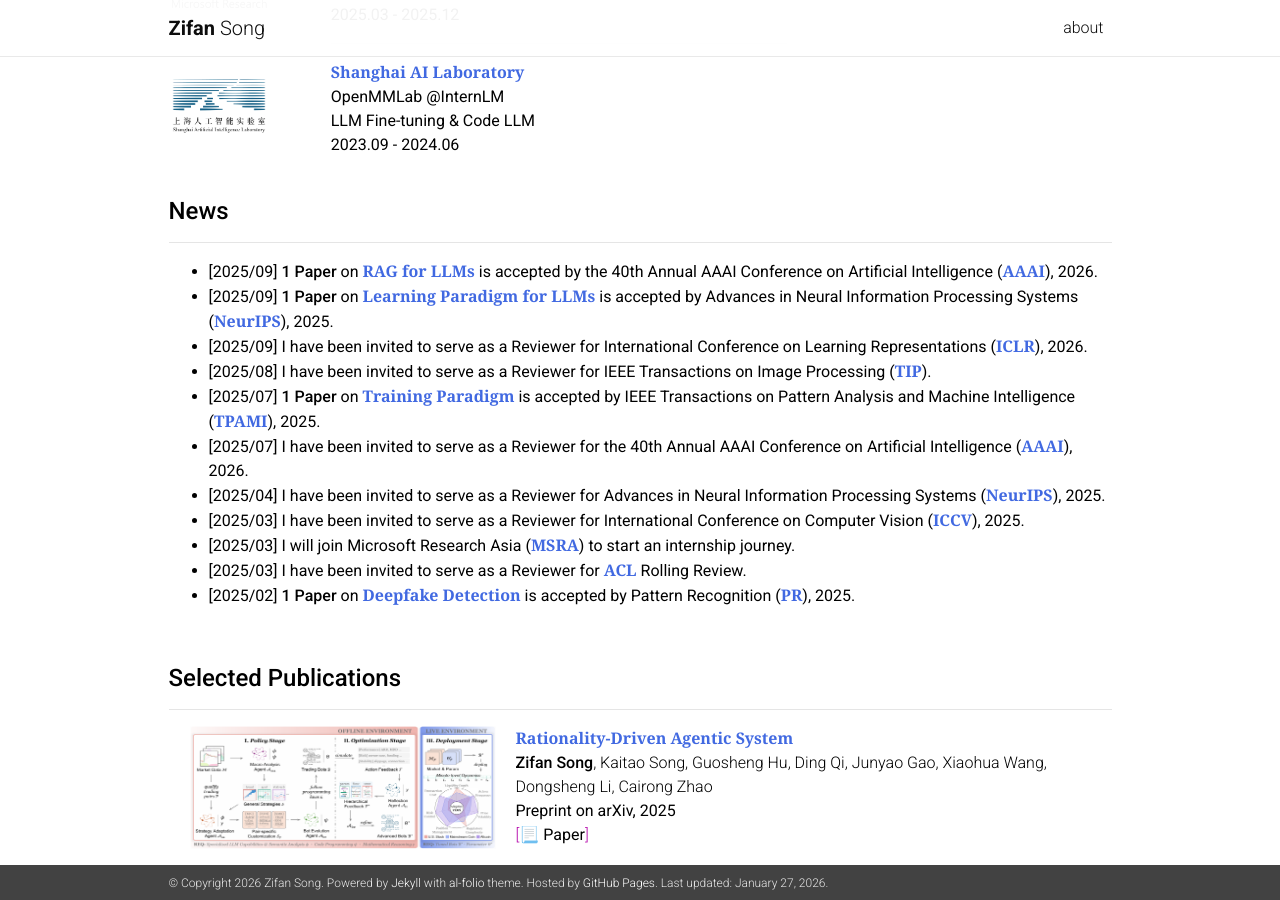
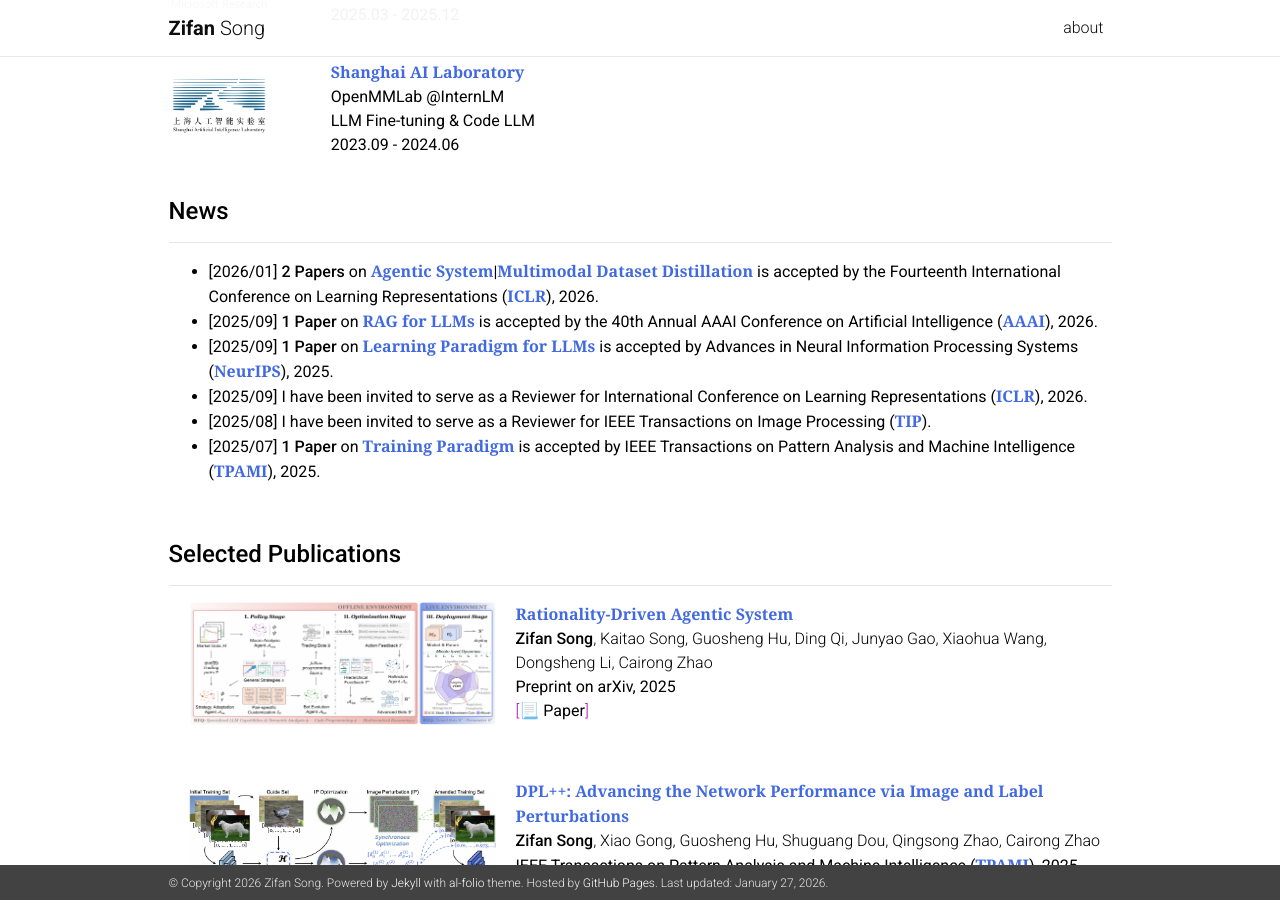
Before and after one commit to MatCaviar/MatCaviar.github.io, a Jekyll site: the page built from _pages/MatCaivar.md, in a window 1280 px wide and 900 px high, scrolled down 817 px. Built offline with Jekyll 4.4.1, drawn with Linux system fonts in a browser that asks for light colours; nearby versions of some CDN libraries; a style sheet for code colours, icons or effects is not loaded.

Commit message:
Update MatCaivar.md

```diff
--- a/_pages/MatCaivar.md
+++ b/_pages/MatCaivar.md
@@ -81,17 +81,12 @@ social: false  # includes social icons at the bottom of the page
 
 #### **News**
 <hr />
+- <B>[2026/01] **2 Papers** on [**<font face="Georgia" color="RoyalBlue"><B>Agentic System</B></font>**](https://arxiv.org/abs/2510.04787){:target="_blank"}|[**<font face="Georgia" color="RoyalBlue"><B>Multimodal Dataset Distillation</B></font>**](https://arxiv.org/abs/2510.04787){:target="_blank"} is accepted by the Fourteenth International Conference on Learning Representations (**<font face="Georgia" color="RoyalBlue"><B>ICLR</B></font>**), 2026.</B>
 - <B>[2025/09] **1 Paper** on [**<font face="Georgia" color="RoyalBlue"><B>RAG for LLMs</B></font>**](https://arxiv.org/abs/2505.11820){:target="_blank"} is accepted by the 40th Annual AAAI Conference on Artificial Intelligence (**<font face="Georgia" color="RoyalBlue"><B>AAAI</B></font>**), 2026.</B>
 - <B>[2025/09] **1 Paper** on [**<font face="Georgia" color="RoyalBlue"><B>Learning Paradigm for LLMs</B></font>**](https://arxiv.org/abs/2505.11820){:target="_blank"} is accepted by Advances in Neural Information Processing Systems (**<font face="Georgia" color="RoyalBlue"><B>NeurIPS</B></font>**), 2025.</B>
 - <B>[2025/09] I have been invited to serve as a Reviewer for International Conference on Learning Representations (**<font face="Georgia" color="RoyalBlue"><B>ICLR</B></font>**), 2026.</B>
 - <B>[2025/08] I have been invited to serve as a Reviewer for IEEE Transactions on Image Processing (**<font face="Georgia" color="RoyalBlue"><B>TIP</B></font>**).</B>
 - <B>[2025/07] **1 Paper** on [**<font face="Georgia" color="RoyalBlue"><B>Training Paradigm</B></font>**](https://ieeexplore.ieee.org/abstract/document/11106184){:target="_blank"} is accepted by IEEE Transactions on Pattern Analysis and Machine Intelligence (**<font face="Georgia" color="RoyalBlue"><B>TPAMI</B></font>**), 2025.</B>
-- <B>[2025/07] I have been invited to serve as a Reviewer for the 40th Annual AAAI Conference on Artificial Intelligence (**<font face="Georgia" color="RoyalBlue"><B>AAAI</B></font>**), 2026.</B>
-- <B>[2025/04] I have been invited to serve as a Reviewer for Advances in Neural Information Processing Systems (**<font face="Georgia" color="RoyalBlue"><B>NeurIPS</B></font>**), 2025.</B>
-- <B>[2025/03] I have been invited to serve as a Reviewer for International Conference on Computer Vision (**<font face="Georgia" color="RoyalBlue"><B>ICCV</B></font>**), 2025.</B>
-- <B>[2025/03] I will join Microsoft Research Asia (**<font face="Georgia" color="RoyalBlue"><B>MSRA</B></font>**) to start an internship journey.</B>
-- <B>[2025/03] I have been invited to serve as a Reviewer for **<font face="Georgia" color="RoyalBlue"><B>ACL</B></font>** Rolling Review.</B>
-- <B>[2025/02] **1 Paper** on [**<font face="Georgia" color="RoyalBlue"><B>Deepfake Detection</B></font>**](https://www.sciencedirect.com/science/article/abs/pii/S0031320325001293){:target="_blank"} is accepted by Pattern Recognition (**<font face="Georgia" color="RoyalBlue"><B>PR</B></font>**), 2025.</B>
 
 <br>
 
```
